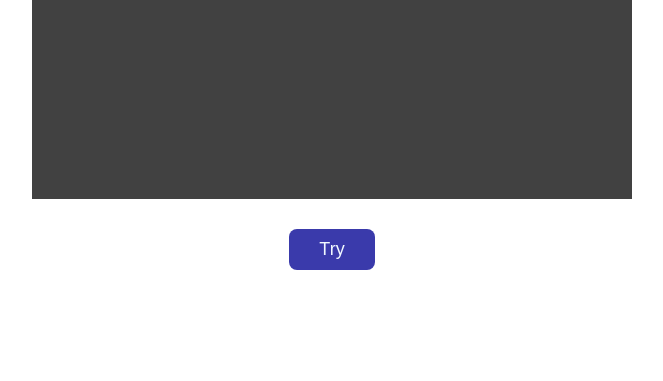
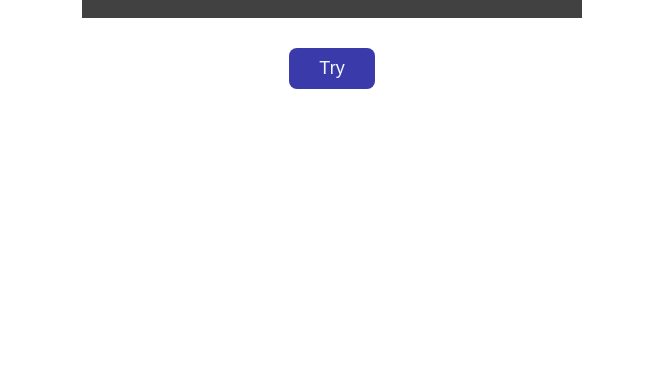
Before and after one commit to imbeshat/JavaScript-Bootcamp-JS, a plain HTML site: page 04DOM/04eventListener.html in a window 1280 px wide. Shown: the part 419-800 px from the top of the page, without its empty margins (308-971 px from the left). Drawn offline with Linux system fonts and the light colour scheme.

Commit message:
modified css styles

```diff
--- a/04DOM/04eventListener.html
+++ b/04DOM/04eventListener.html
@@ -7,14 +7,15 @@
 		<title>Event Listener</title>
 		<style>
 			body {
+				height: 90vh;
 				display: flex;
 				flex-direction: column;
 				justify-content: center;
 				align-items: center;
 			}
 			p {
-				height: 500px;
-				width: 600px;
+				height: 100px;
+				width: 500px;
 				background-color: #414141;
 				display: flex;
 				justify-content: center;
```
